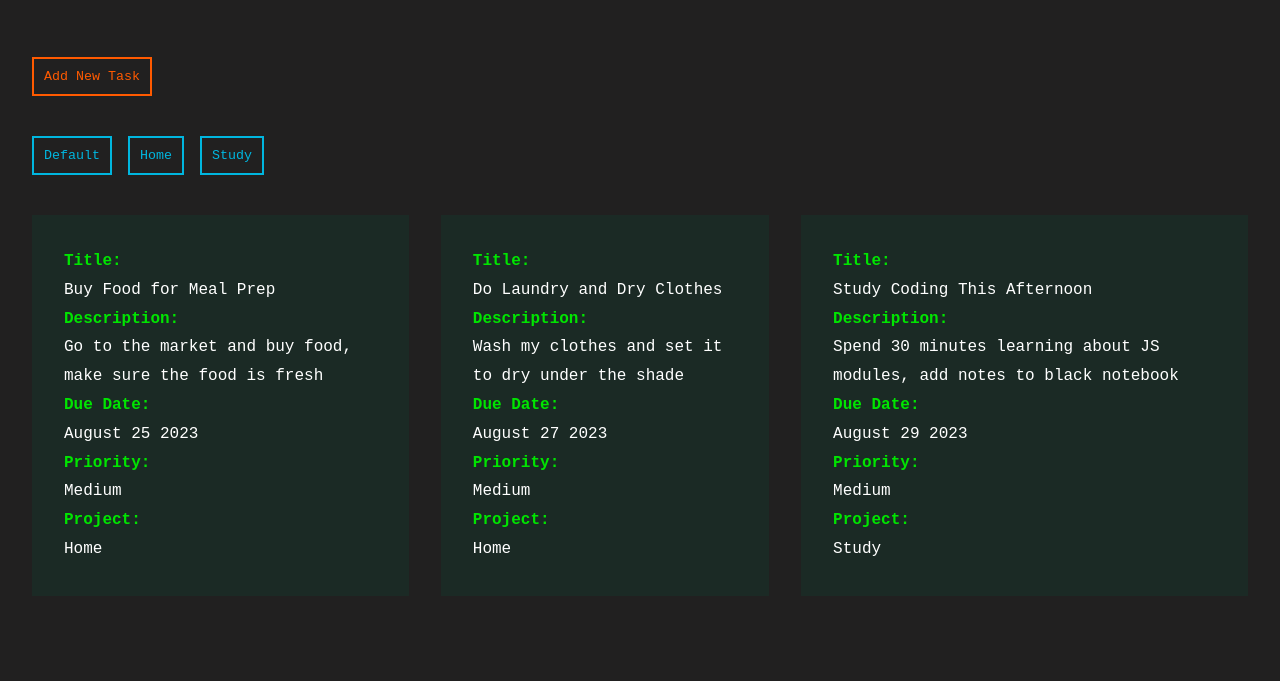
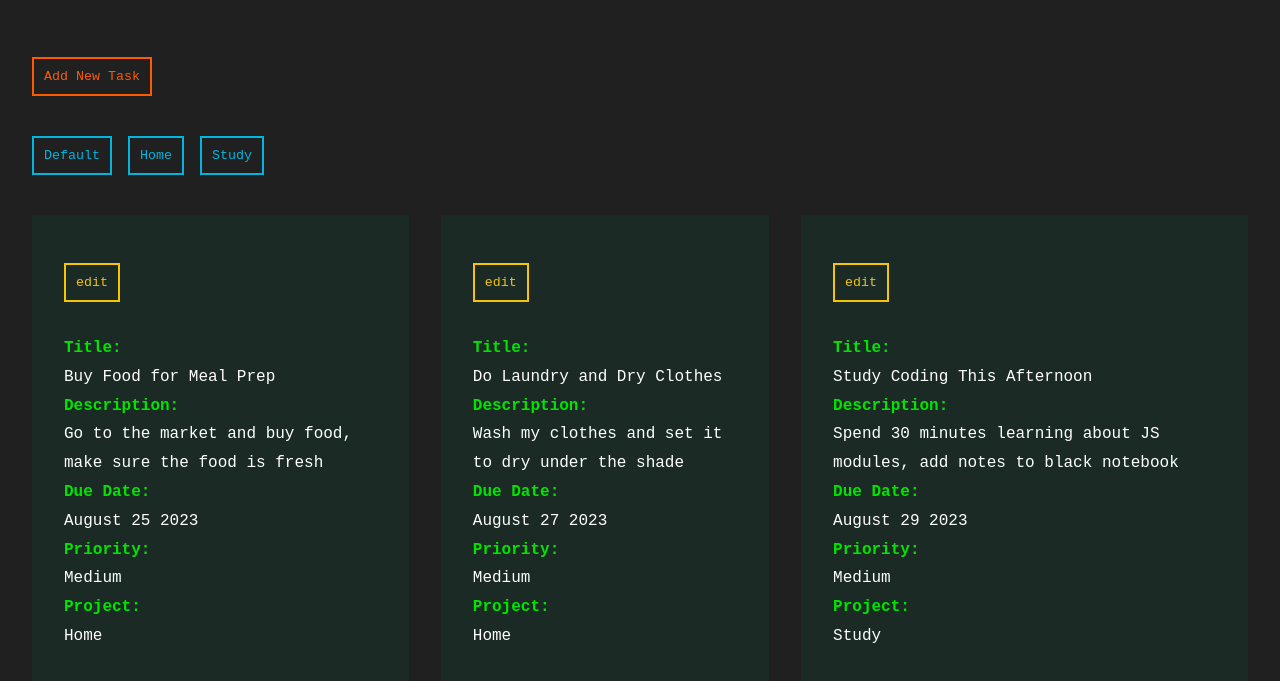
Before and after one commit to bojorquezc/odin_todo_list, a website built with webpack: page src/index.html in a window 1280 px wide. Shown: the part 91-772 px from the top of the page. Built offline with nearby package versions, Linux system fonts and the light colour scheme.

Commit message:
Add edit button

```diff
--- a/src/style.css
+++ b/src/style.css
@@ -136,6 +136,19 @@ header {
     background-color: #1b2a25;
 }
 
+.task_buttons {
+    padding: 1rem 0 2rem 0;
+}
+
+.task_buttons button {
+    padding: 10px;
+    font-family: monospace;
+    background-color: #ffffff00;
+    border-style: solid;
+    color: #f4c500;
+    border-color: #f4c500;
+}
+
 .card-title {
     color: #00e500;
     font-weight: bolder;
--- a/src/todo_display.js
+++ b/src/todo_display.js
@@ -11,6 +11,15 @@ function displayTodo() {
             const todoContainer = document.createElement('div');
             todoContainer.classList.add('todo_container')
             mainContent.appendChild(todoContainer);
+
+            const taskButtonDiv =  document.createElement('div');
+            taskButtonDiv.classList.add('task_buttons');
+            todoContainer.appendChild(taskButtonDiv);
+
+            const editButton = document.createElement('button');
+            editButton.textContent = 'edit';
+            editButton.setAttribute('id', 'edit_button');
+            taskButtonDiv.appendChild(editButton);
 
             const todoTaskNameTitle = document.createElement('p');
             todoTaskNameTitle.classList.add('card-title');
```
